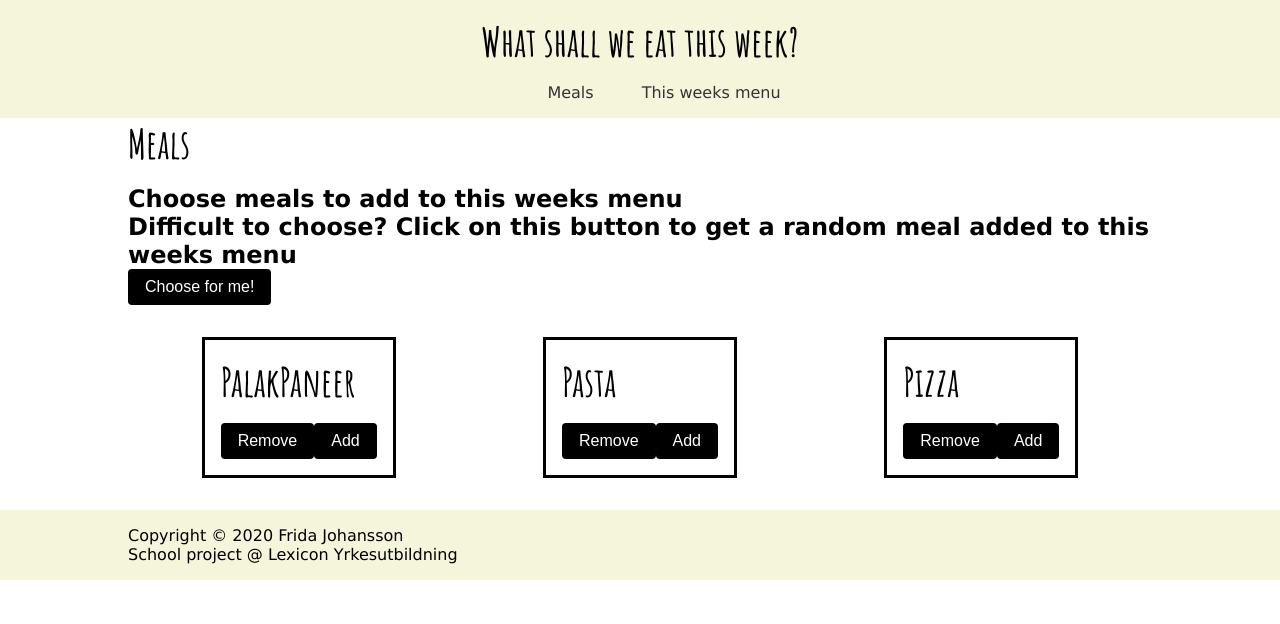
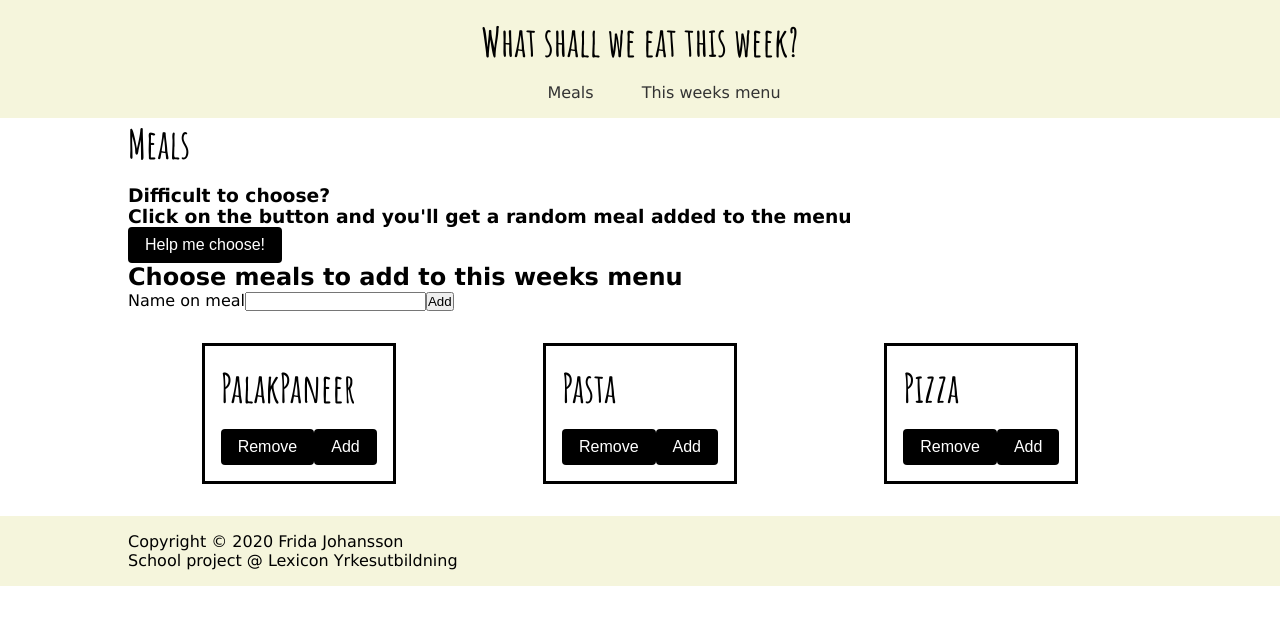
Before and after one commit to johanssonfridamaria/meals-of-the-week-app, a Vue app: page / in a window 1280 px wide. Shown: the top 624 px of the page. Built offline with nearby package versions, Linux system fonts and the light colour scheme.

Commit message:
added addmeal component

```diff
--- a/src/views/Meals.vue
+++ b/src/views/Meals.vue
@@ -1,31 +1,36 @@
 <template>
   <div>
     <h1>Meals</h1>
+    <h3>Difficult to choose?</h3>
+    <h3>Click on the button and you'll get a random meal added to the menu</h3>
+    <button class="btn">Help me choose!</button>
     <h2>Choose meals to add to this weeks menu</h2>
-    <h2>Difficult to choose? Click on this button to get a random meal added to this weeks menu</h2>
-    <button class="btn">Choose for me!</button>
+    <add-meal />
     <div class="d-flex row-wrap">
-    <mealCard v-for="(meal, index) in meals" :key="index" :meal="meal"/>
+      <mealCard v-for="(meal, index) in meals" :key="index" :meal="meal" :id="index" />
     </div>
   </div>
 </template>
 
 <script>
-import MealCard from '../components/Meals/MealCard'
+import MealCard from '../components/Meals/MealCard';
 import { mapGetters } from 'vuex';
+import AddMeal from '../components/Meals/AddMeal.vue';
 
 export default {
   name: 'Meals',
   components: {
     MealCard,
+    AddMeal,
   },
+  // methods: {
+  //   ...mapActions(['randomMeal'])
+  // },
   computed: {
-    ...mapGetters(['meals']),
+    ...mapGetters(['meals', 'randomMeal']),
   },
-
 };
 </script>
 
 <style scoped>
-
 </style>
```
